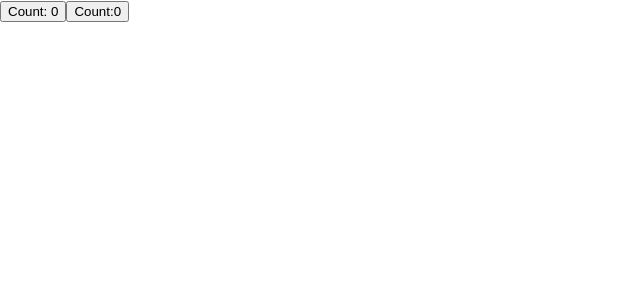
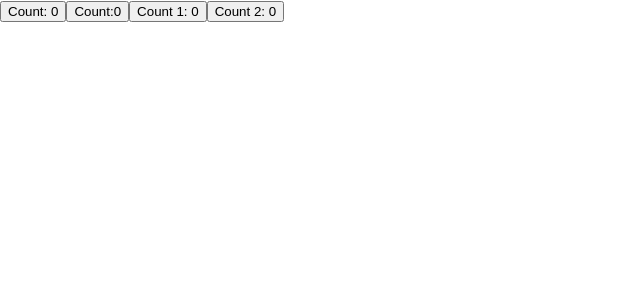
Before and after one commit to sumeetpatond/React-Hooks, a React (Create React App) app: page / in a window 1280 px wide. Shown: the top 300 px of the page, without its empty margins (0-640 px from the left). Built offline with nearby package versions, Linux system fonts and the light colour scheme.

Commit message:
useState with objects

```diff
--- a/src/App.js
+++ b/src/App.js
@@ -1,6 +1,7 @@
 import "./App.css";
 import Counter from "./components/Counter";
 import Counter2 from "./components/Counter2";
+import Counter3 from "./components/Counter3";
 
 /**
  * App Component at root level.
@@ -11,6 +12,7 @@ function App() {
     <div>
       <Counter />
       <Counter2 />
+      <Counter3 />
     </div>
   );
 }
--- /dev/null
+++ b/src/components/Counter3.jsx
@@ -0,0 +1,29 @@
+import { useState } from "react";
+
+/**
+ * Counter using useState hook with object as state
+ * @return {JSXElement} JSX Element
+ */
+function Counter3() {
+  const [counters, setCounters] = useState({ counter1: 0, counter2: 0 });
+  return (
+    <>
+      <button
+        onClick={() =>
+          setCounters({ ...counters, counter1: counters.counter1 + 1 })
+        }
+      >
+        Count 1: {counters.counter1}
+      </button>
+      <button
+        onClick={() =>
+          setCounters({ ...counters, counter2: counters.counter2 + 1 })
+        }
+      >
+        Count 2: {counters.counter2}
+      </button>
+    </>
+  );
+}
+
+export default Counter3;
```
